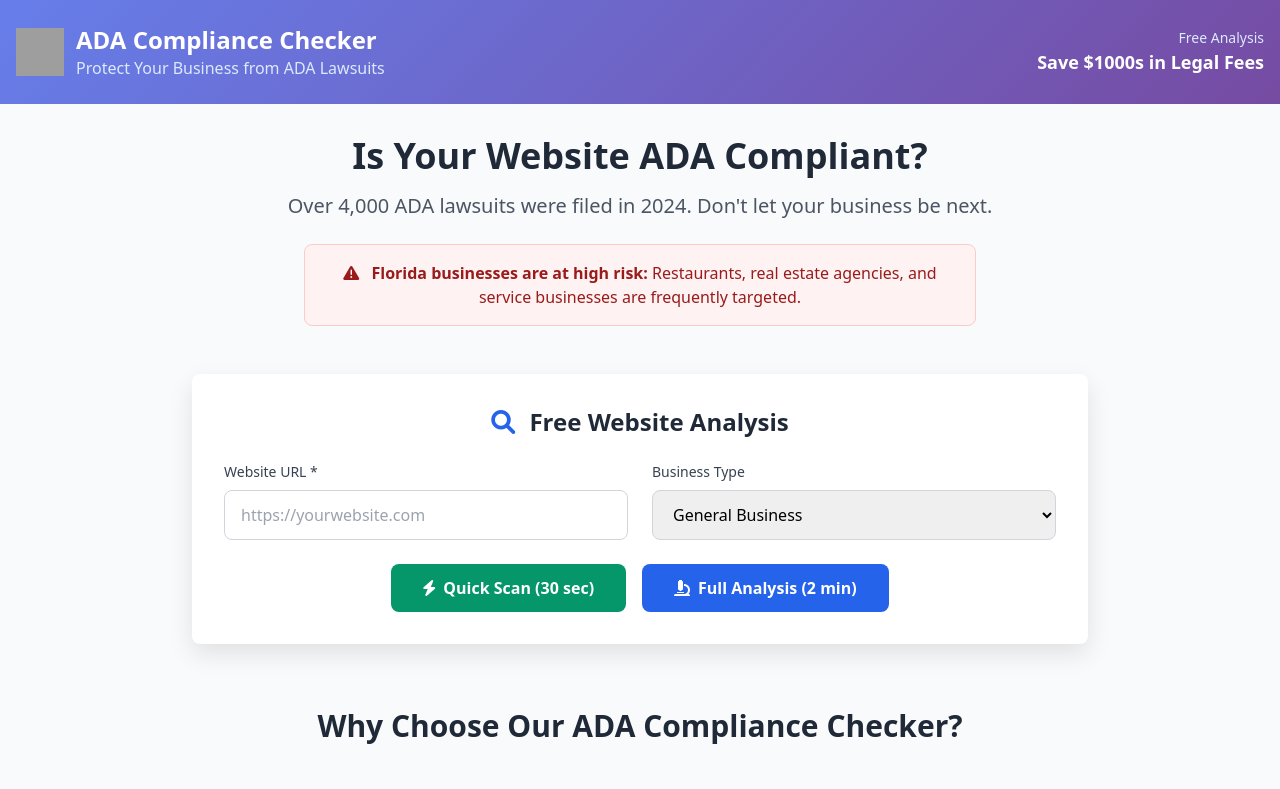
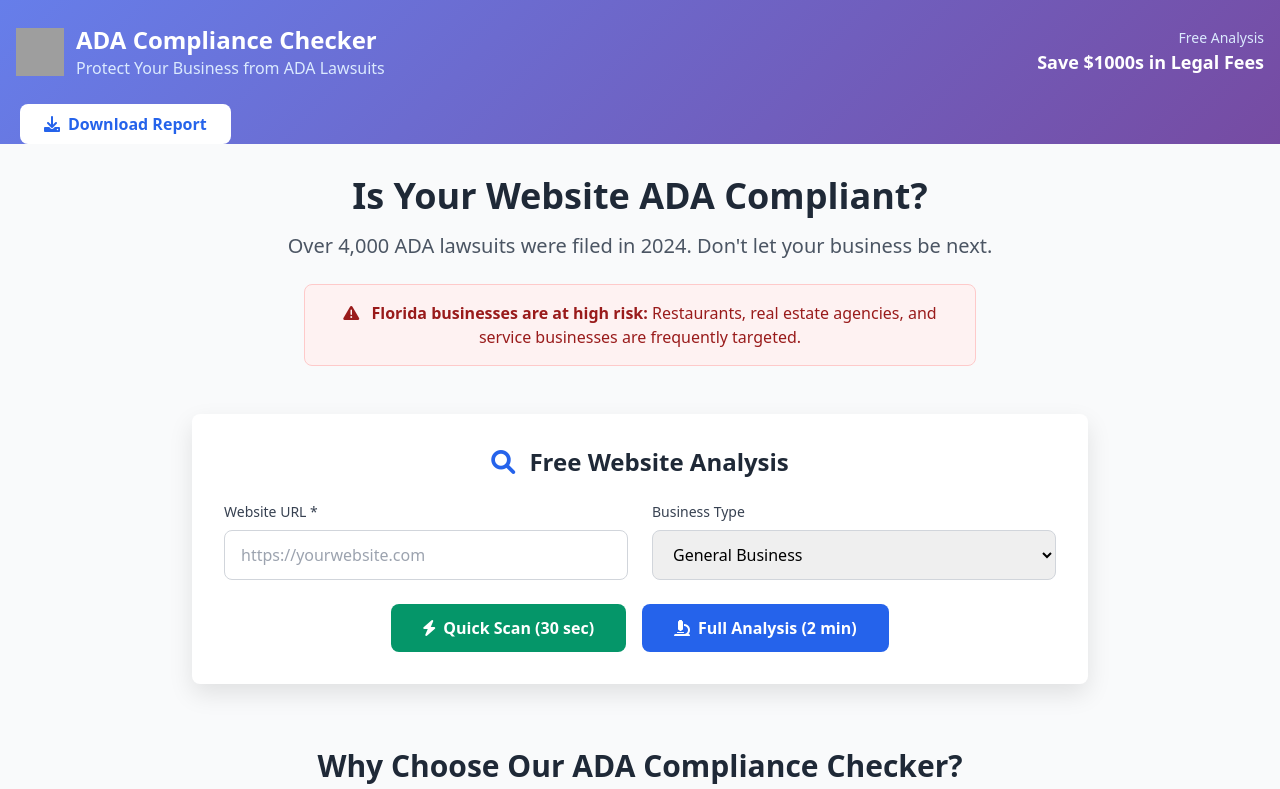
Before and after one commit to williamlpierce1980/ada_compliance_saas3, a plain HTML site: page src/static/index.html in a window 1280 px wide. Shown: the top 789 px of the page. Drawn offline with nearby package versions, Linux system fonts and the light colour scheme; grey boxes are pictures that could not be loaded.

Commit message:
Update added button  index.html

```diff
--- a/src/static/index.html
+++ b/src/static/index.html
@@ -42,6 +42,10 @@
                 </div>
             </div>
         </div>
+                            <button onclick="downloadReport()" class="bg-white text-blue-600 px-6 py-2 rounded-lg font-semibold hover:bg-blue-50 transition-colors" style="margin-left: 20px;">
+                        <i class="fas fa-download mr-2"></i>Download Report
+                    </button>
+
     </header>
 
     <!-- Main Content -->
```
